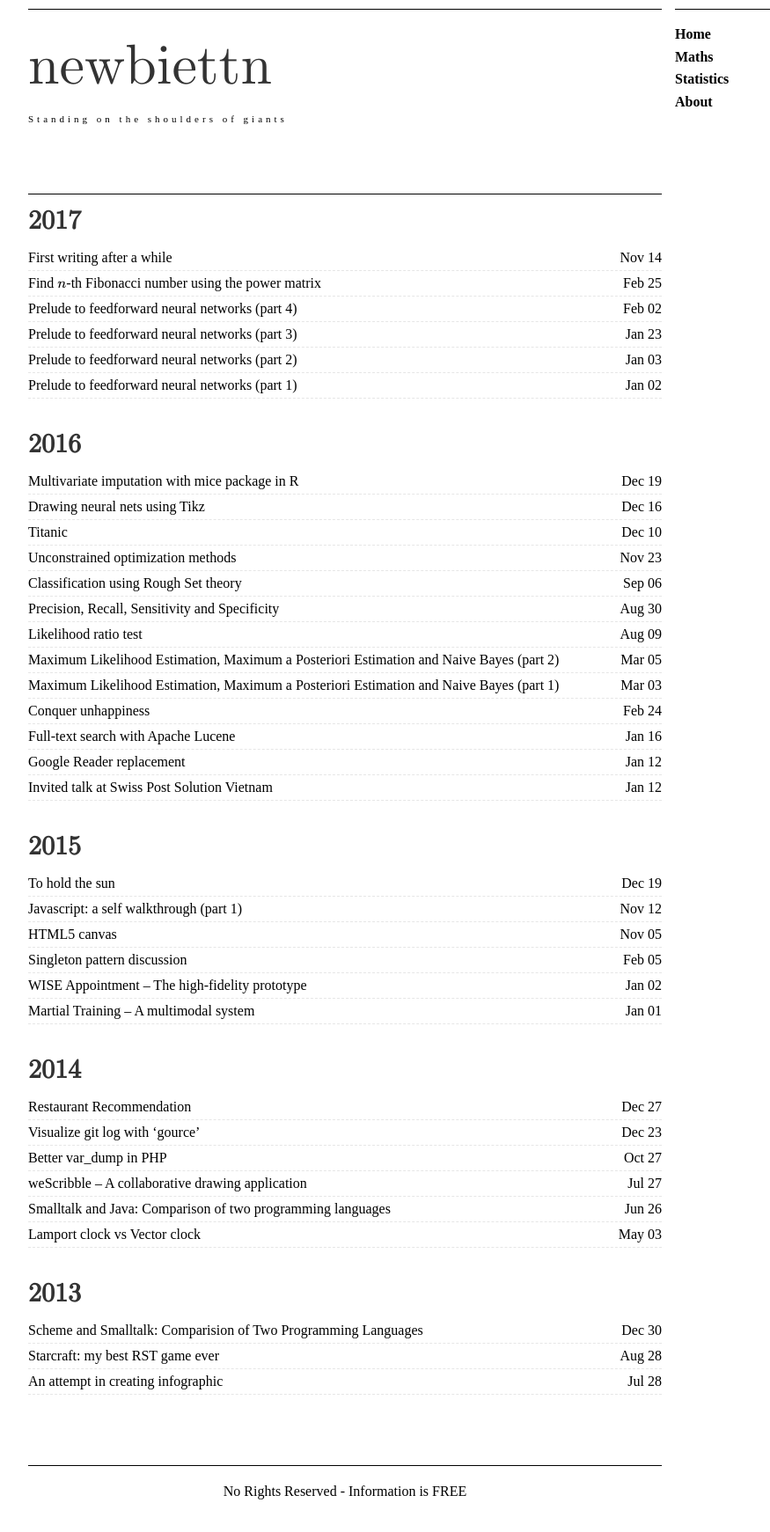
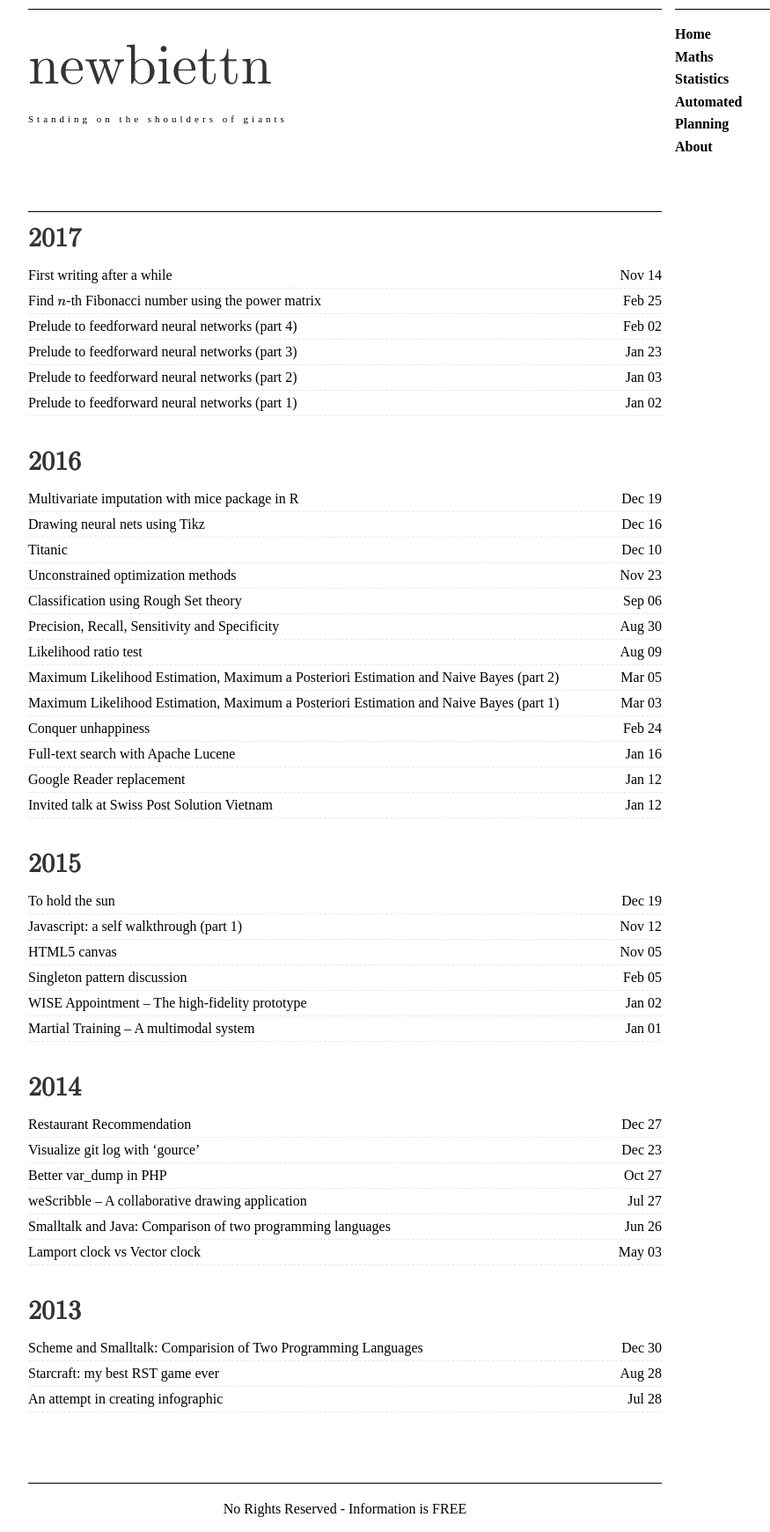
Before and after one commit to newbiettn/newbiettn.github.io, a Jekyll site: the page built from index.html, in a window 1280 px wide. Shown: the whole page at 88% size, without its empty margins (208-1083 px from the left). Built offline with Jekyll 4.4.1, drawn with Linux system fonts in a browser that asks for light colours; formulas are drawn with MathJax 3.

Commit message:
add Automated Planning page

```diff
--- a/_config.yml
+++ b/_config.yml
@@ -14,6 +14,8 @@
     url:          /maths
   - name:         Statistics
     url:          /stats
+  - name:         Automated Planning
+    url:          /automated_planning
   - name:         About
     url:          /about
 
```
Also changed, not shown: automated_planning.md (added, +4 -0 lines).
